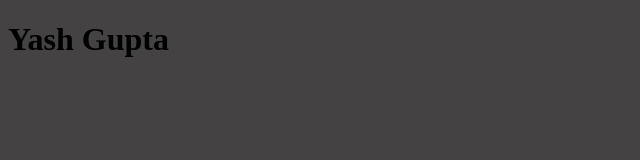
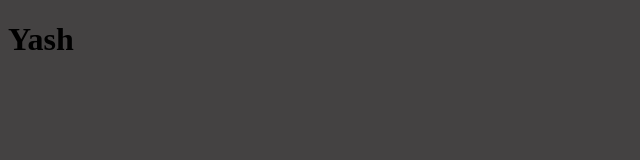
Before and after one commit to conqryash007/portfolio_conqryash007, a React (Create React App) app: page / in a window 1280 px wide. Shown: the top 160 px of the page, without its empty margins (0-640 px from the left). Built offline with nearby package versions, Linux system fonts and the light colour scheme.

Commit message:
Update App.js

```diff
--- a/src/App.js
+++ b/src/App.js
@@ -3,7 +3,7 @@
 function App() {
   return (
     <>
-      <h1>Yash Gupta</h1>
+      <h1>Yash</h1>
     </>
   );
 }
```
